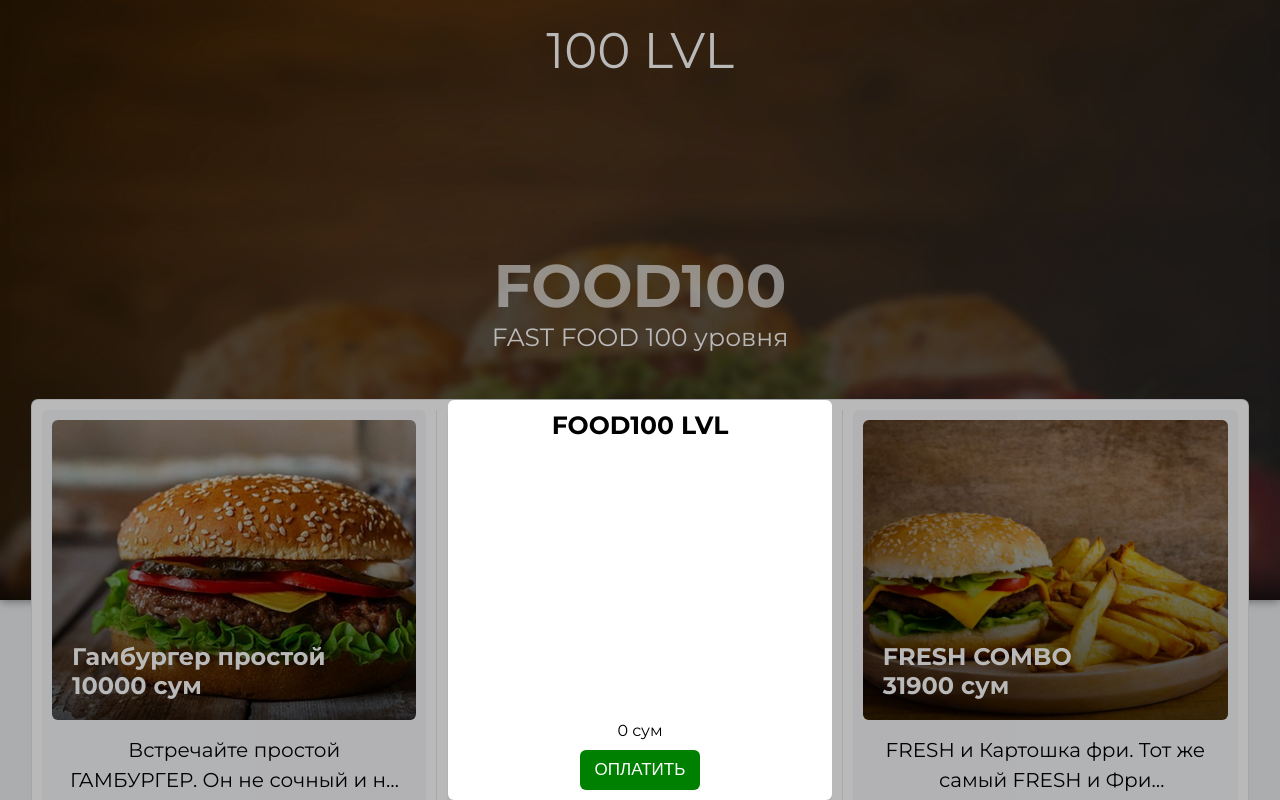
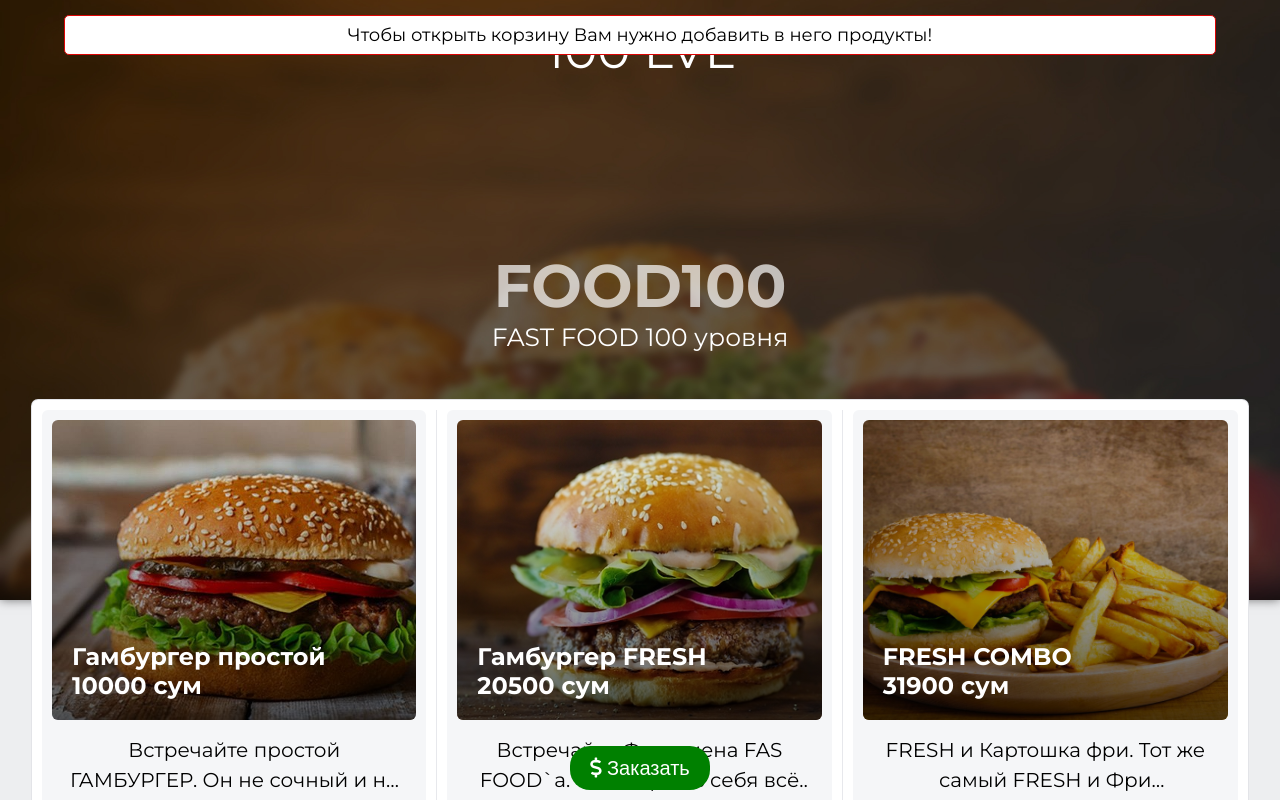
Before and after one commit to ZiBullet/dBurger_v2, a plain HTML site: page index.html in a window 1280 px wide. Both pictures are taken after a click on the button "Заказать". Shown: the top 800 px of the page. Drawn offline with Linux system fonts and the light colour scheme; files whose address does not match are found by name.

Commit message:
bug fixes

```diff
--- a/index.html
+++ b/index.html
@@ -202,7 +202,7 @@
             <button class="receipt__window-btn">Оплатить</button> <!-- При нажатии страница обновляется -->
         </div>
     </div>
-
+    <p class="message">Чтобы открыть корзину Вам нужно добавить в него продукты!</p>
     <script src="./js/script.js"></script>
 </body>
 
--- a/js/script.js
+++ b/js/script.js
@@ -61,7 +61,8 @@ const cards = document.querySelectorAll('.main__product'),
     receipt = document.querySelector('.receipt'),
     windowOut = document.querySelector('.receipt__window-out'),
     windowTotalPrice = document.querySelector('.receipt__window-total-price'),
-    windowBtn = document.querySelector('.receipt__window-btn');
+    windowBtn = document.querySelector('.receipt__window-btn'),
+    message = document.querySelector('.message');
 
 for (let i = 0; i < productList.length; i++) {
     productList[i].nickname = cards[i].id;
@@ -124,8 +125,17 @@ function displayResult(product, card) {
 }
 
 addCart.onclick = () => {
-    receipt.classList.add('active');
-    displayCartResult();
+    let exist = [];
+    productList.forEach(product => {
+        if (product.amount) exist.push('exist');
+    })
+    if (exist.length) {
+        displayCartResult()
+        receipt.classList.add('active');
+    } else {
+        message.style.top = '15px';
+        setTimeout(() => message.style.top = '-100%', 3000);
+    }
 };
 
 function displayCartResult() {
@@ -135,11 +145,11 @@ function displayCartResult() {
         windowOut.innerHTML += genProductInList(product);
         totalPrice += product.totalSumma;
     })
-    windowTotalPrice.innerHTML = totalPrice + ' сум';
+    windowTotalPrice.innerHTML = totalPrice.toLocaleString() + ' сум';
 }
 
 function genProductInList(product) {
-    let {name: productName, amount, totalSumma} = product
+    let { name: productName, amount, totalSumma } = product
     return `
     <div class="receipt__window-product">
         <h4 class="receipt__window-product-title">${productName}</h4>
--- a/style/style.css
+++ b/style/style.css
@@ -323,7 +323,7 @@ a {
 
 .receipt.active .receipt__window {
     width: 30%;
-    min-height: 50%;
+    min-height: 30%;
     background: #fff;
     border-radius: 6px;
     display: flex;
@@ -331,7 +331,7 @@ a {
     align-items: center;
     transition: 0.5s;
     z-index: 10000;
-    top: 50%;
+    bottom: 5px;
     left: 50%;
     transform: translateX(-50%);
     position: absolute;
@@ -376,10 +376,35 @@ a {
     margin: 10px 0;
 }
 
+.message {
+    position: fixed;
+    top: -100%;
+    left: 50%;
+    transform: translateX(-50%);
+    font-size: clamp(1rem, 0.955rem + 0.23vw, 1.125rem);
+    text-align: center;
+    transition: .3s;
+    background: #fff;
+    max-width: 1200px;
+    width: 90%;
+    display: flex;
+    align-items: center;
+    justify-content: center;
+    padding: 8px 15px;
+    border-radius: 5px;
+    border: 1px solid #dd0404;
 
+}
 @media (max-width: 1400px) {
     .main {
         width: 95%;
+    }
+
+}
+
+@media (max-width: 1200px) {
+    .receipt.active .receipt__window {
+        width: 40%;
     }
 }
 
@@ -400,6 +425,9 @@ a {
     .main {
         width: 80%;
     }
+    .receipt.active .receipt__window {
+        width: 60%;
+    }
 }
 
 @media (max-width: 500px) {
@@ -407,4 +435,7 @@ a {
     .main {
         width: 95%;
     }
+    .receipt.active .receipt__window {
+        width: 90%;
+    }
 }
```
